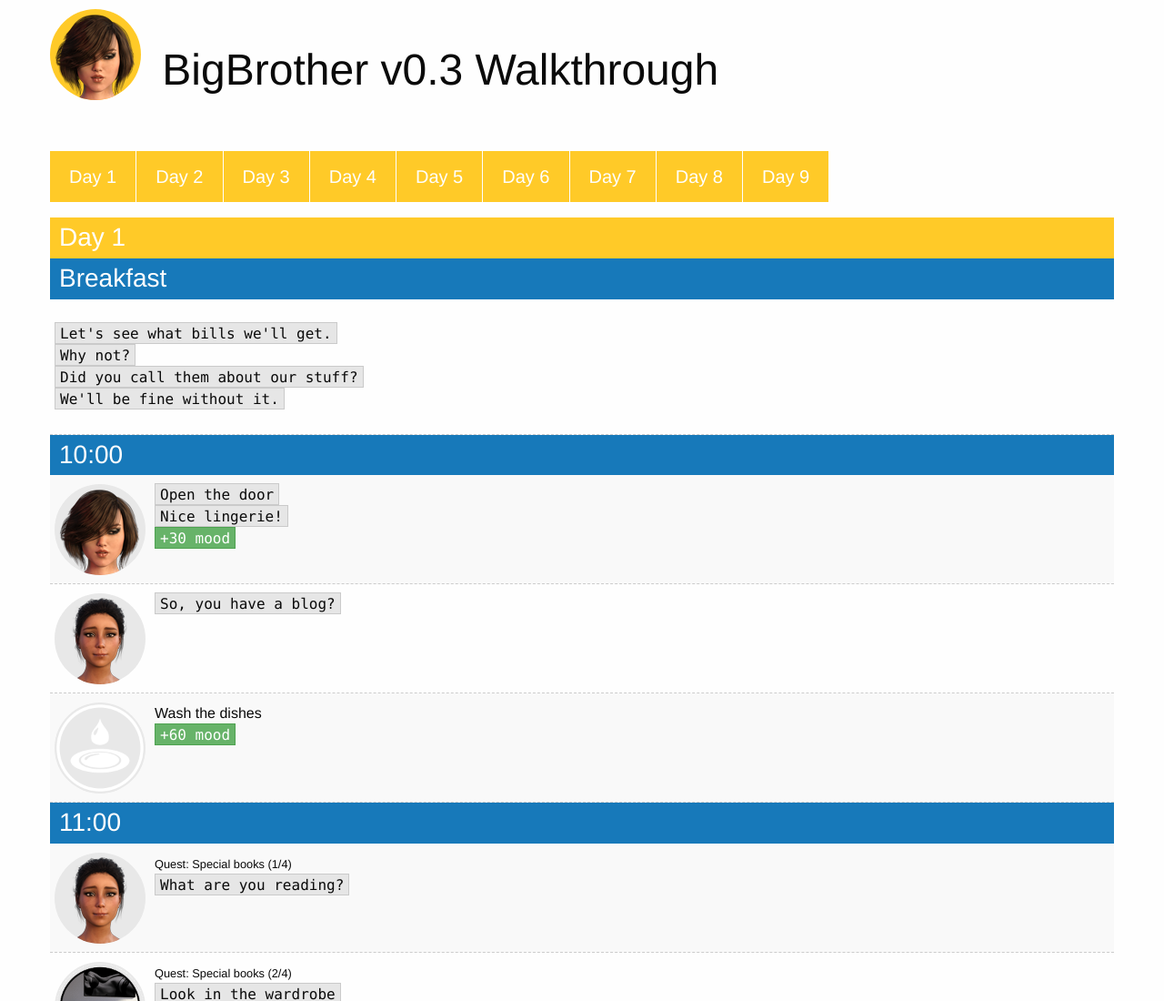
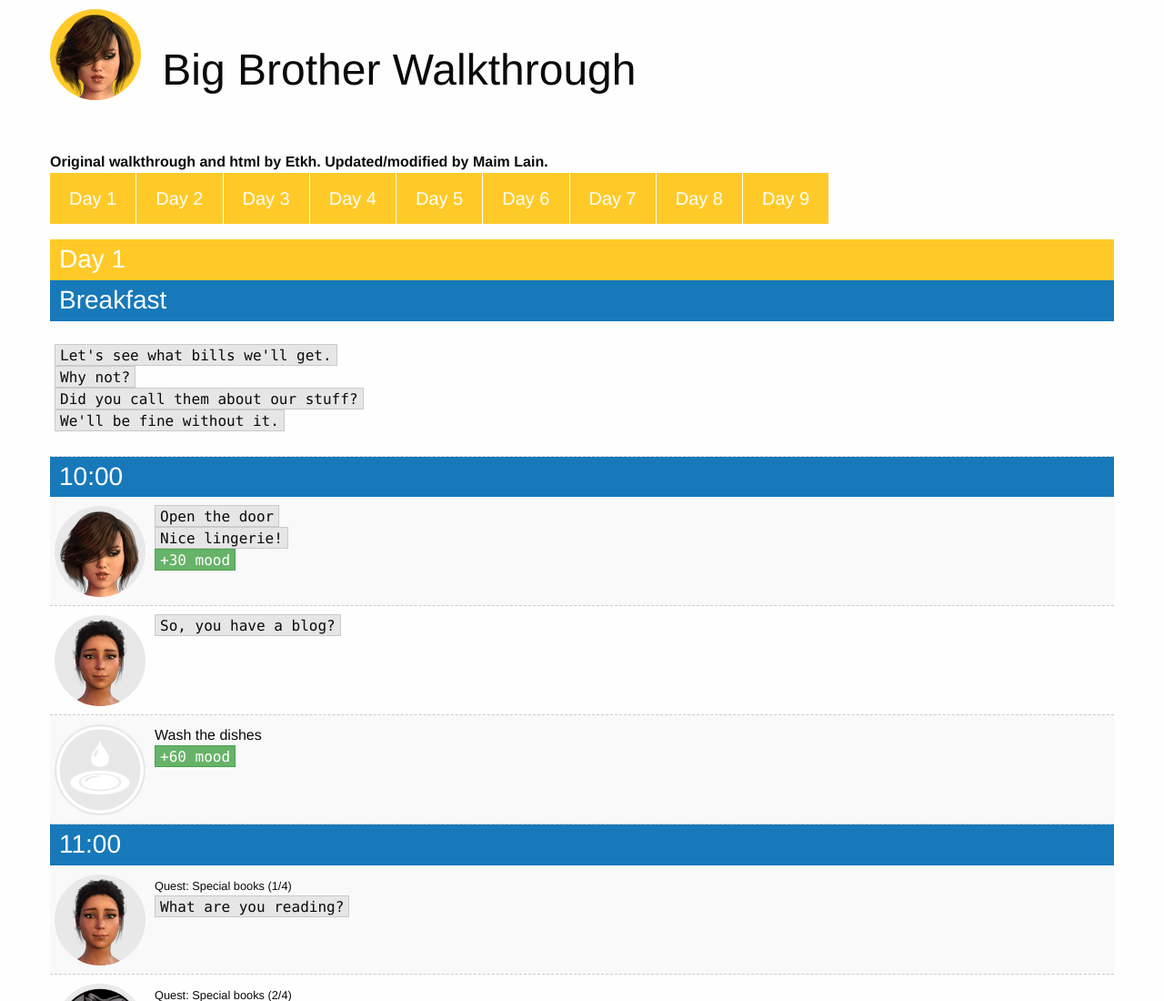
Before and after one commit to maim-lain/bigbrother, a plain HTML site: page index.html in a window 1280 px wide. Shown: the top 1100 px of the page at 91% size. Drawn offline with Linux system fonts and the light colour scheme.

Commit message:
Update index.html

```diff
--- a/index.html
+++ b/index.html
@@ -12,12 +12,16 @@
 
 <div class="row">
     <div class="large-12 columns">
-        <h1><img src="./assets/img/mom.png" class="circle small"> BigBrother v0.3 Walkthrough</h1>
+        <h1><img src="./assets/img/mom.png" class="circle small"> Big Brother Walkthrough</h1>
     </div>
 </div>
 <br>
 <div class="row">
     <div class="large-12 columns">
+		<br>
+        <b>
+            Original walkthrough and html by Etkh. Updated/modified by Maim Lain.
+        </b>
         <br>
         <div class="warning button-group large">
             <a href="#day-1" class="button">Day 1</a>
```
